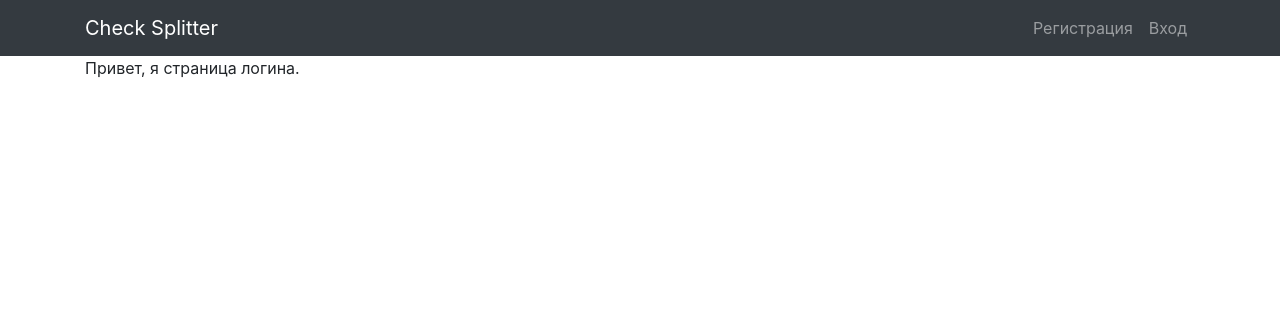
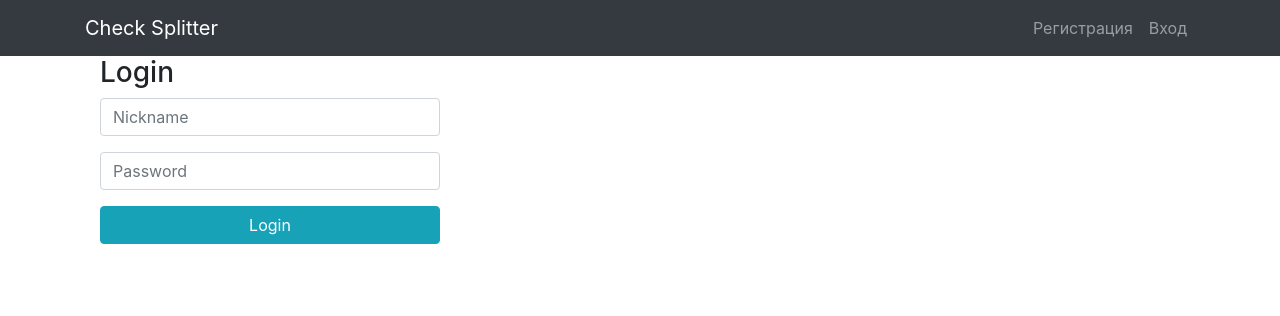
Before and after one commit to sashaaero/CheckSplitter, a Flask app: page /login in a window 1280 px wide. Shown: the top 316 px of the page. Run offline with Flask 2, Linux system fonts and the light colour scheme; parts of the project's set-up code (start-up, migrations or seed data) failed here and were passed over; some libraries are stand-ins or nearby versions.

Commit message:
Finished Login and aded inheritens from UserVixin to User class

```diff
--- a/app.py
+++ b/app.py
@@ -14,4 +14,4 @@ login_manager.login_view = 'login'
 
 @login_manager.user_loader
 def load_user(user_id):
-    return db.User.get(user_id)
+    return db.User.get(id=user_id)
--- a/forms.py
+++ b/forms.py
@@ -33,9 +33,10 @@ def nickname_check(form, field):
 def pwd_match_check(form, field):
 	nickname = form.nickname.data
 	pwd = field.data
-	check = User.get(nickname=nickname, pwd=pwd)
+	check = User.get(nickname=nickname, password=pwd)
+	user = User.get(nickname=form.data['nickname'])
 	if check is None:
-		raise ValidationError('Wrong password. Try again')
+		raise ValidationError('Wrong password. Try again. password')
 
 
 class RegForm(Form):
--- a/models.py
+++ b/models.py
@@ -1,12 +1,13 @@
 from datetime import datetime
 from pony.orm import *
 from config import settings
+from flask_login import UserMixin
 
 
 db = Database(**settings['db_params'])
 
 
-class User(db.Entity):
+class User(db.Entity, UserMixin):
     id = PrimaryKey(int, auto=True)
     fullname = Optional(str)
     password = Required(str)
@@ -16,6 +17,7 @@ class User(db.Entity):
     mastered_credits = Set('Credit', reverse='master')
     slaved_credits = Set('Credit', reverse='slave')
     session_maintains = Set('SessionMaintain')
+
 
     @property
     def virtual(self):
--- a/templates/login.html
+++ b/templates/login.html
@@ -1,5 +1,33 @@
 {% extends 'base.html' %}
 
 {% block content %}
-    Привет, я страница логина.
+<div class="container">
+        <div class="row centered-form">
+        <div class="col-xs-12 col-sm-8 col-md-4 col-sm-offset-2 col-md-offset-4">
+        	<div class="panel panel-default">
+        		<div class="panel-heading">
+			    		<h3 class="panel-title">Login</h3>
+			 			</div>
+			 			<div class="panel-body">
+			    		<form role="form" method="POST">
+                            <div class="form-group">
+                                <input type="text" name="nickname" id="login" class="form-control input-sm" placeholder="Nickname">
+                                {% if 'nickname' in form.errors %}
+                                    <small class="text-danger">{{ form.errors['nickname'][0] }}</small>
+                                {% endif %}
+                            </div>
+                            <div class="form-group">
+                                <input type="password" name="pwd" id="pwd" class="form-control input-sm" placeholder="Password">
+                            </div>
+                            {% if 'pwd' in form.errors %}
+                                <small class="text-danger">{{ form.errors['pwd'][0] }}</small>
+                            {% endif %}
+			    			<input type="submit" value="Login" class="btn btn-info btn-block">
+                             <br>
+			    		</form>
+			    	</div>
+	    		</div>
+    		</div>
+    	</div>
+    </div>
 {% endblock %}
--- a/views.py
+++ b/views.py
@@ -66,7 +66,7 @@ def login():
     if request.method == 'POST' and form.validate():
         user = User.get(nickname=form.data['nickname'])
         pwd = form.data['pwd']
-        if user.pwd != pwd:
+        if user.password != pwd:
             return 'Incorrect password'
         login_user(user)
         return redirect(url_for('index'))
```
